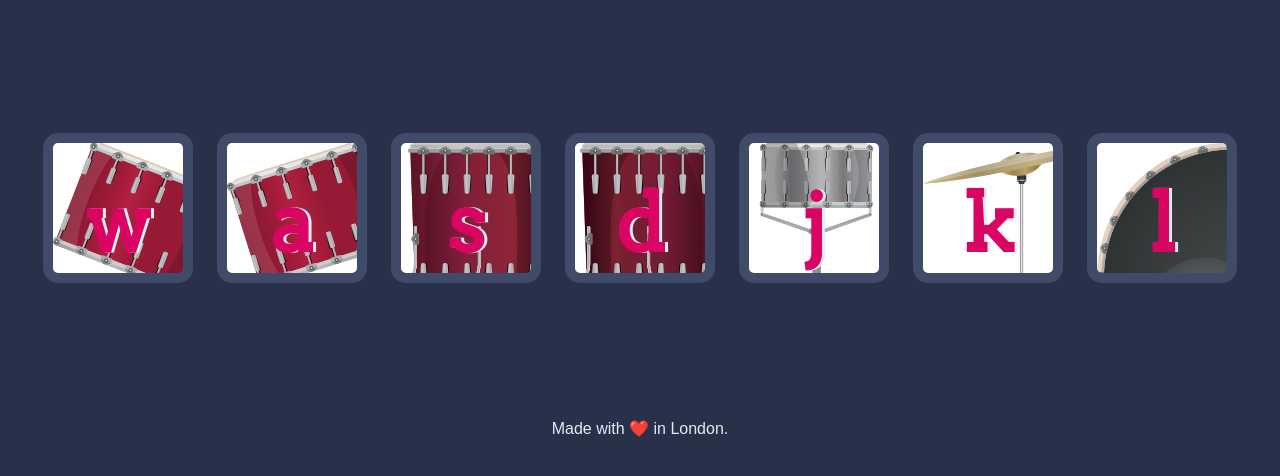
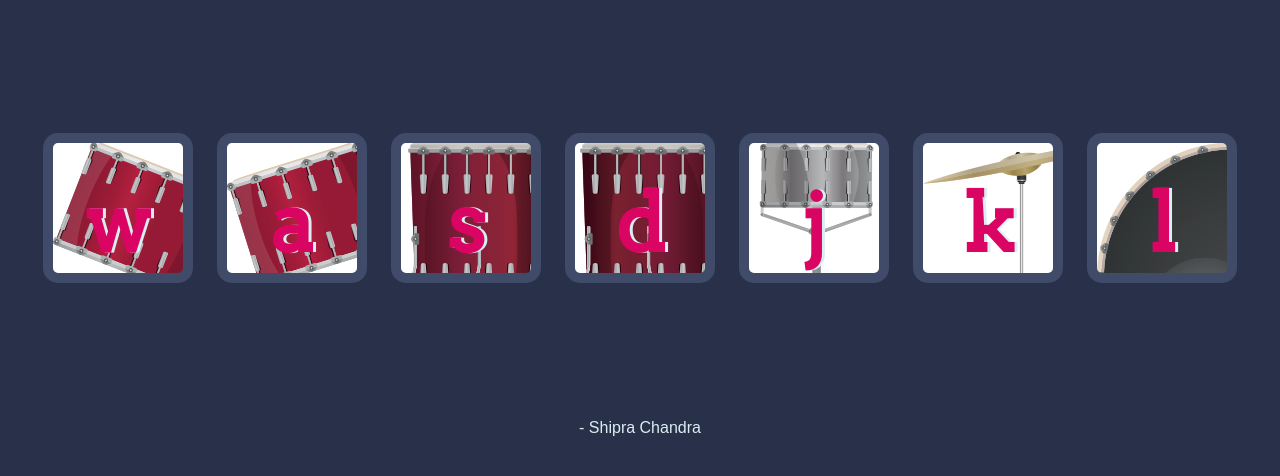
Before and after one commit to Shipra-zzz/Fee-Management, a plain HTML site: page index.html in a window 1280 px wide. Shown: the part 156-632 px from the top of the page. Drawn offline with Linux system fonts and the light colour scheme.

Commit message:
Update index.html

```diff
--- a/index.html
+++ b/index.html
@@ -26,6 +26,6 @@
   <script src="index.js"></script>
 </body>
 <footer>
-  Made with ❤️ in London.
+  - Shipra Chandra
 </footer>
 </html>
```
